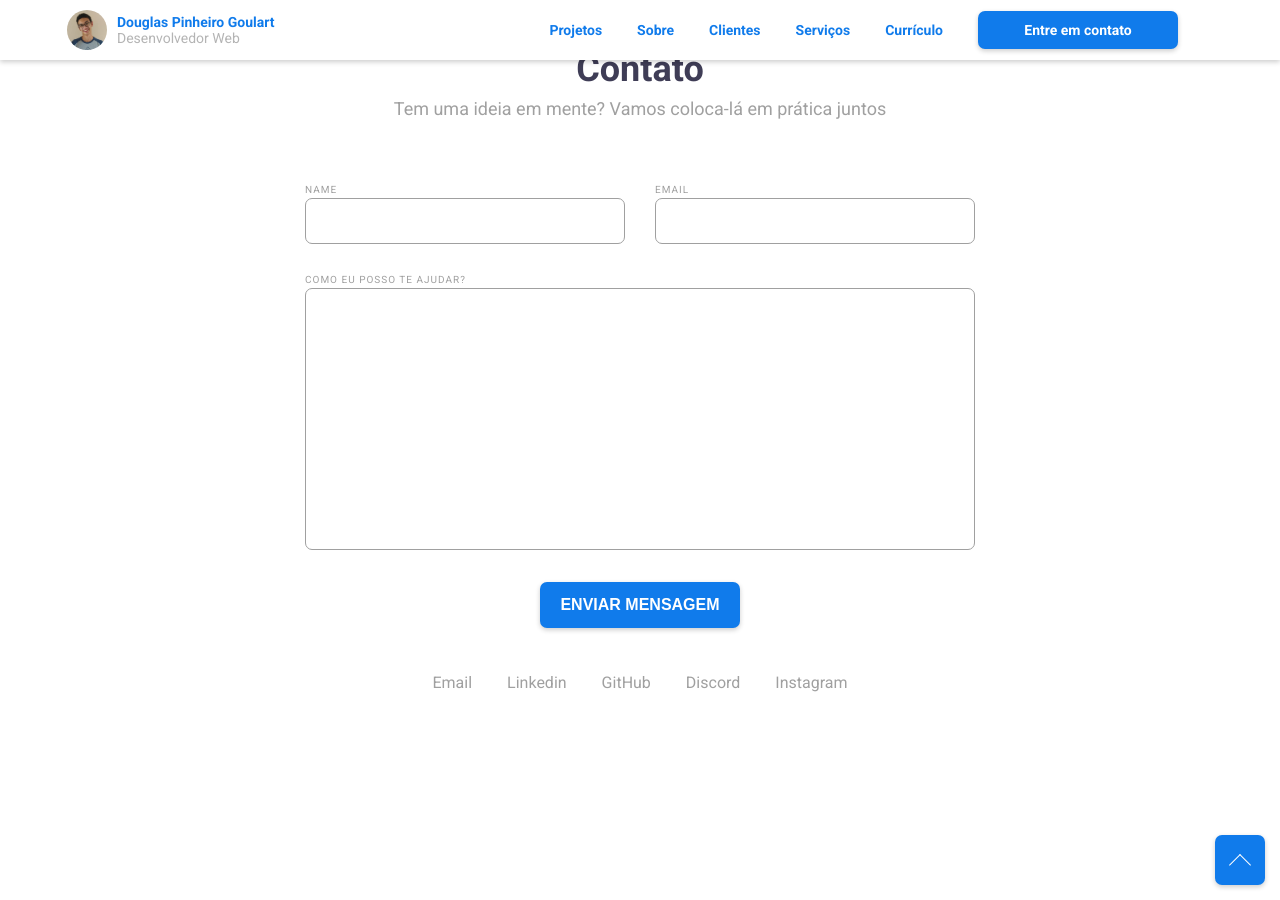
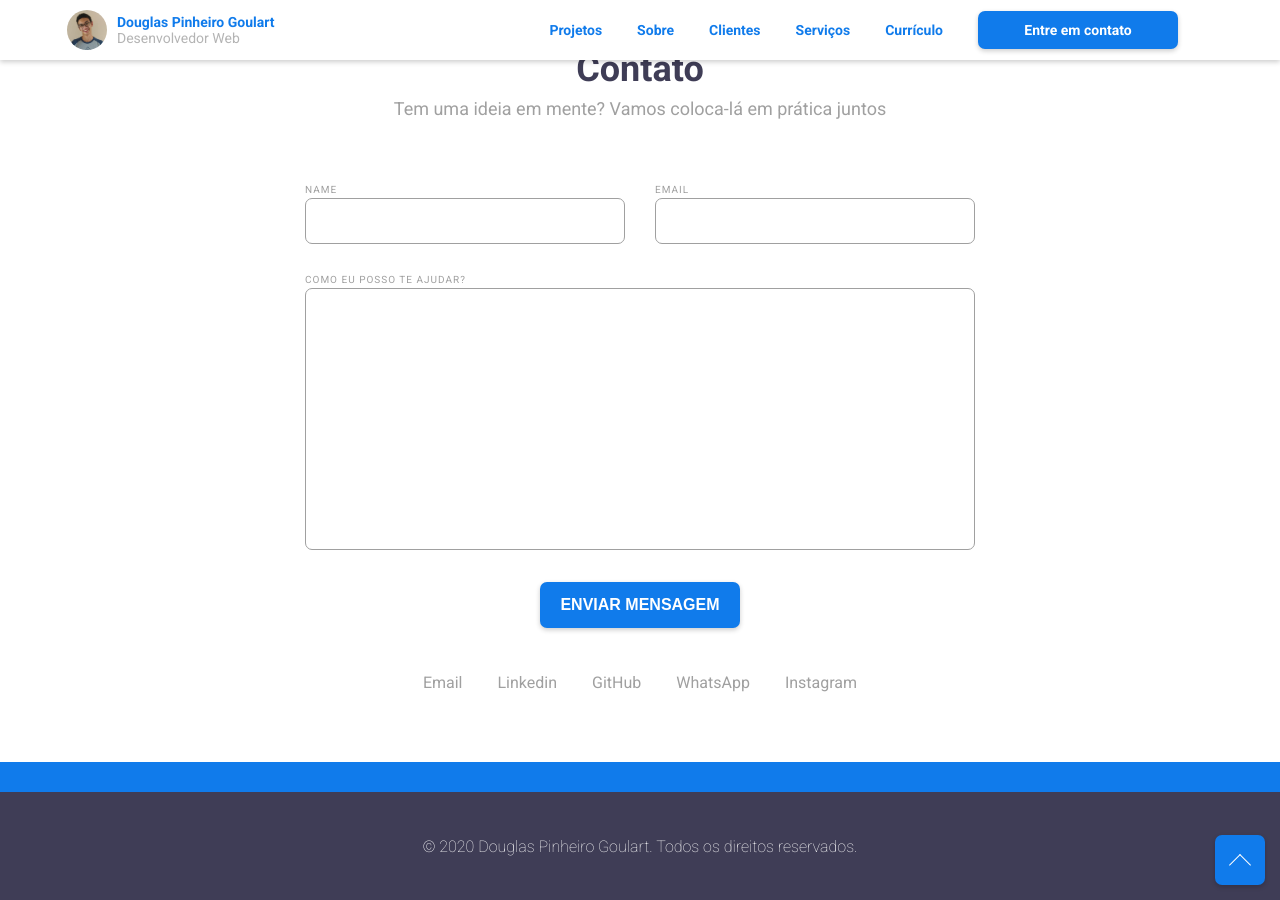
Before and after one commit to doougui/portfolio, a Jekyll site: the page built from index.html, in a window 1280 px wide and 900 px high, scrolled down 3908 px. Built offline with Jekyll 4.4.1, drawn with Linux system fonts in a browser that asks for light colours; nearby versions of some CDN libraries.

Commit message:
Adding footer and changing Discord social link at contact section to WhatsApp

```diff
--- a/_includes/footer.html
+++ b/_includes/footer.html
@@ -1,3 +1,6 @@
-<footer>
-
+<footer class="footer">
+    <div class="footer__line"></div>
+    <div class="footer__content">
+        <p class="footer__copyright">&copy; 2020 Douglas Pinheiro Goulart. Todos os direitos reservados.</p>
+    </div>
 </footer>
--- a/_sass/layout/_footer.scss
+++ b/_sass/layout/_footer.scss
@@ -0,0 +1,22 @@
+.footer {
+  &__line {
+    width: 100%;
+    height: 3rem;
+    background-color: $color-primary;
+  }
+
+  &__content {
+    width: 100%;
+    height: 10.8rem;
+    background-color: $color-secondary;
+    display: flex;
+    justify-content: center;
+    align-items: center;
+  }
+
+  &__copyright {
+    font-size: $normal-font-size;
+    color: $color-white;
+    font-weight: 200;
+  }
+}
--- a/index.html
+++ b/index.html
@@ -191,7 +191,7 @@
         <a href="mailto:douglaspigoulart@gmail.com" target="_blank" rel="noopener" class="social-contact__item">Email</a>
         <a href="https://www.linkedin.com/in/douglaspigoulart" target="_blank" rel="noopener" class="social-contact__item">Linkedin</a>
         <a href="https://github.com/doougui" target="_blank" rel="noopener" class="social-contact__item">GitHub</a>
-        <a href="#" target="_blank" rel="noopener" class="social-contact__item">Discord</a>
+        <a href="https://api.whatsapp.com/send?phone=5548999751669&text=Ol%C3%A1.%20Tenho%20uma%20ideia%20incrivel%20e%20quero%20sua%20ajuda%20para%20alavancar%20meu%20neg%C3%B3cio." target="_blank" rel="noopener" class="social-contact__item">WhatsApp</a>
         <a href="https://www.instagram.com/devtype_code" target="_blank" rel="noopener" class="social-contact__item">Instagram</a>
     </div>
 </section>
```
